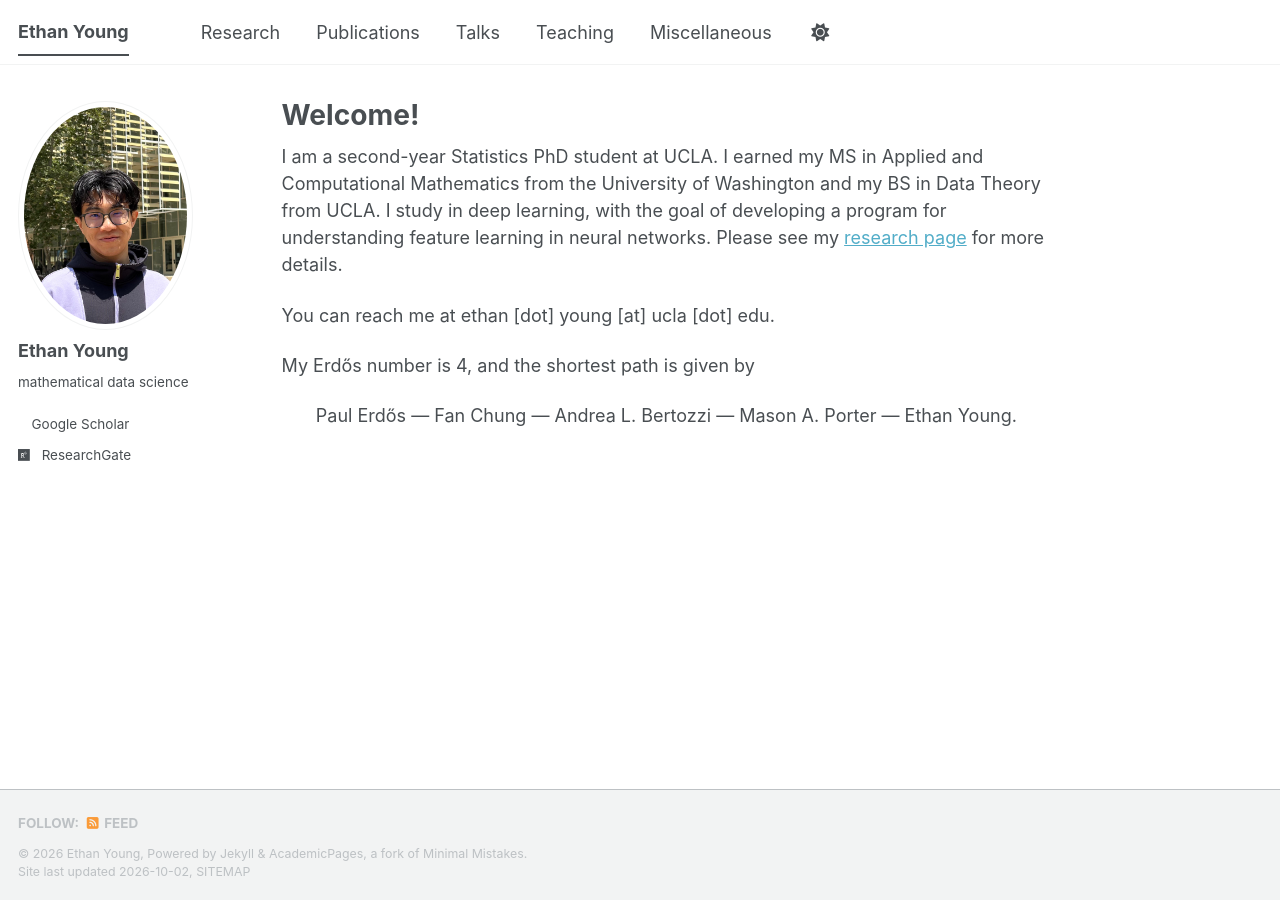
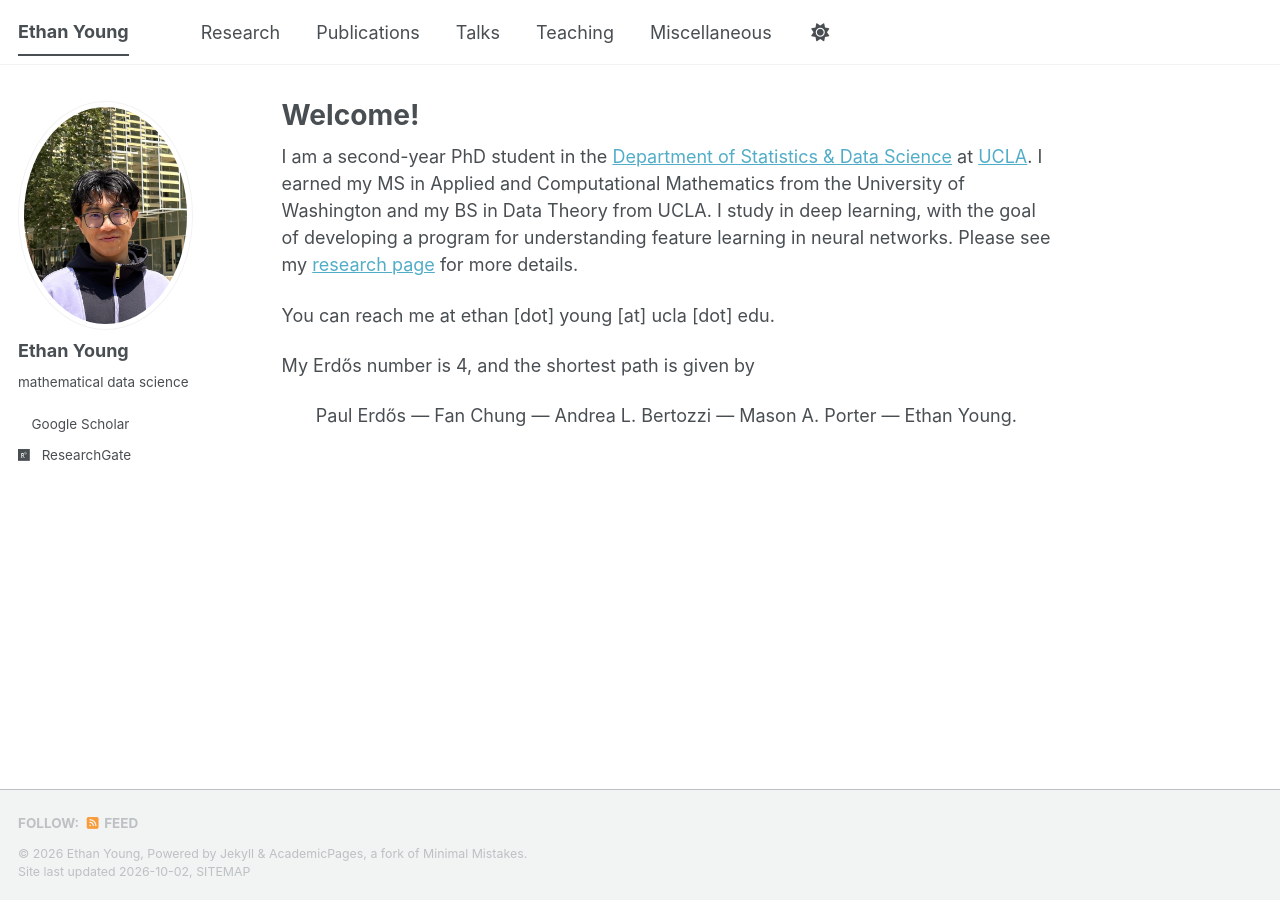
Before and after one commit to ethanjyoung/ethanjyoung.github.io, a Jekyll site: the page built from _pages/about.md, in a window 1280 px wide. Built offline with Jekyll 4.4.1, drawn with Linux system fonts in a browser that asks for light colours; a style sheet for code colours, icons or effects is not loaded.

Commit message:
Update about.md

```diff
--- a/_pages/about.md
+++ b/_pages/about.md
@@ -8,7 +8,7 @@ redirect_from:
   - /about.html
 ---
 
-I am a second-year Statistics PhD student at UCLA. I earned my MS in Applied and Computational Mathematics from the University of Washington and my BS in Data Theory from UCLA. I study in deep learning, with the goal of developing a program for understanding feature learning in neural networks. Please see my [research page](https://ethanjyoung.github.io/research/) for more details.
+I am a second-year PhD student in the [Department of Statistics & Data Science](https://statistics.ucla.edu/) at [UCLA](https://www.ucla.edu/). I earned my MS in Applied and Computational Mathematics from the University of Washington and my BS in Data Theory from UCLA. I study in deep learning, with the goal of developing a program for understanding feature learning in neural networks. Please see my [research page](https://ethanjyoung.github.io/research/) for more details.
 
 You can reach me at ethan \[dot\] young \[at\] ucla \[dot\] edu.
 
```
